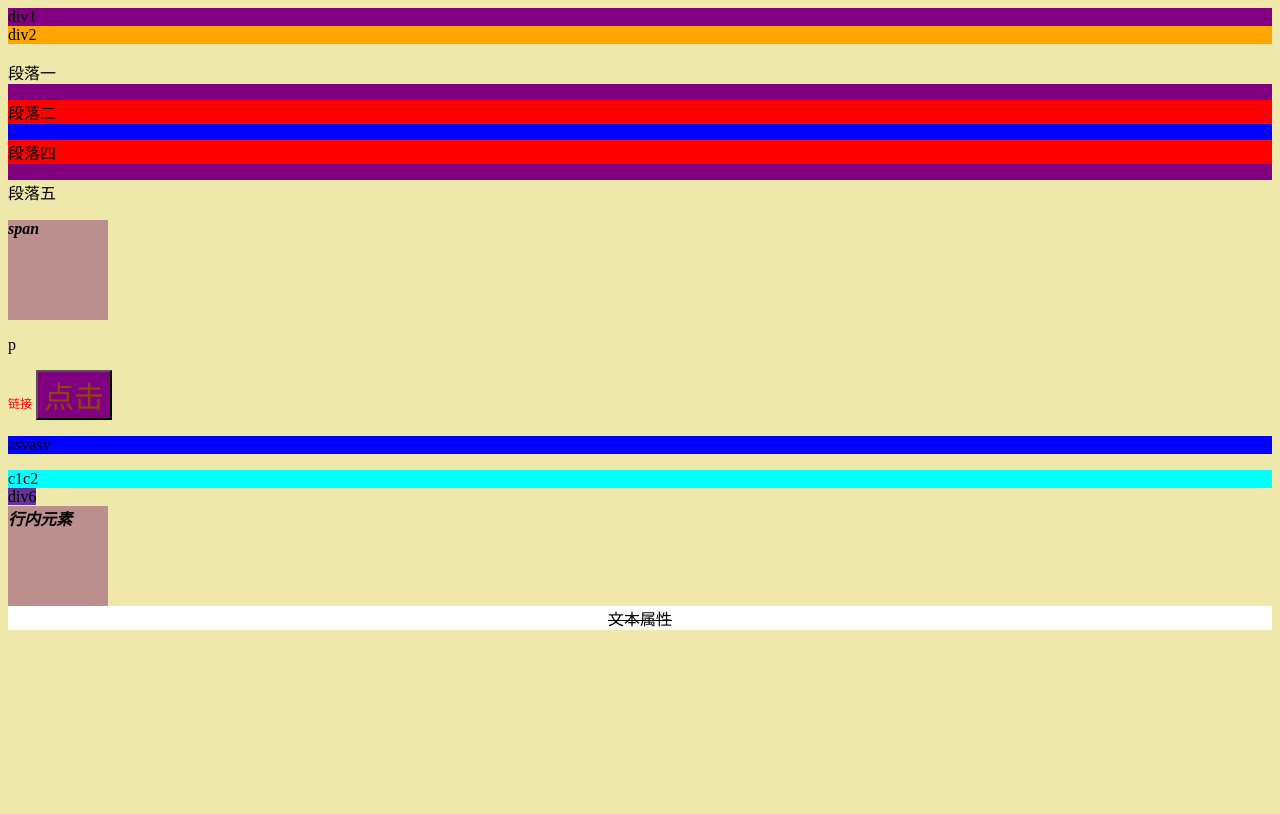
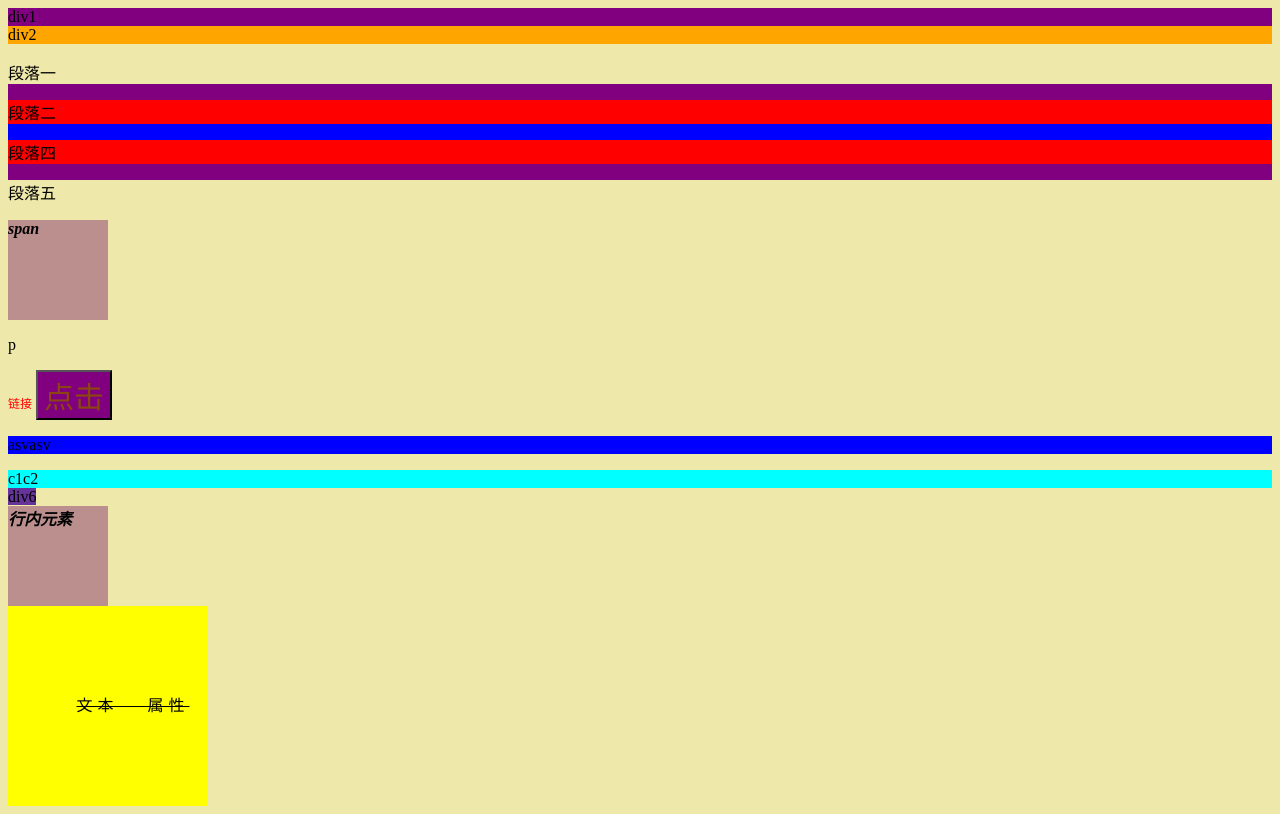
Before and after one commit to Walterlitang/HTML, a plain HTML site: page day02/选择器/CSS选择器.html in a window 1280 px wide. Drawn offline with Linux system fonts and the light colour scheme.

Commit message:
文本属性的学习

```diff
--- a/day02/选择器/CSS选择器.html
+++ b/day02/选择器/CSS选择器.html
@@ -79,9 +79,15 @@
         }
         /* 文本属性 */
         .div7{
-            background: white;
+            background: yellow;
             text-align: center;
             text-decoration: line-through;
+            width: 200px;
+            height: 200px;
+            text-indent: 50px; /*首行缩进50px */
+            word-spacing: 20px;
+            letter-spacing: 5px;
+            line-height: 200px;
         }
         a{
             text-decoration: none;
@@ -110,6 +116,6 @@
     <div class="c1 c2">c1c2</div>
     <div class="div6">div6</div>
     <span>行内元素</span>
-    <div class="div7">文本属性</div>
+    <div class="div7">文本 属性</div>
 </body>
 </html>
```
Also changed, not shown: 1 other file.
